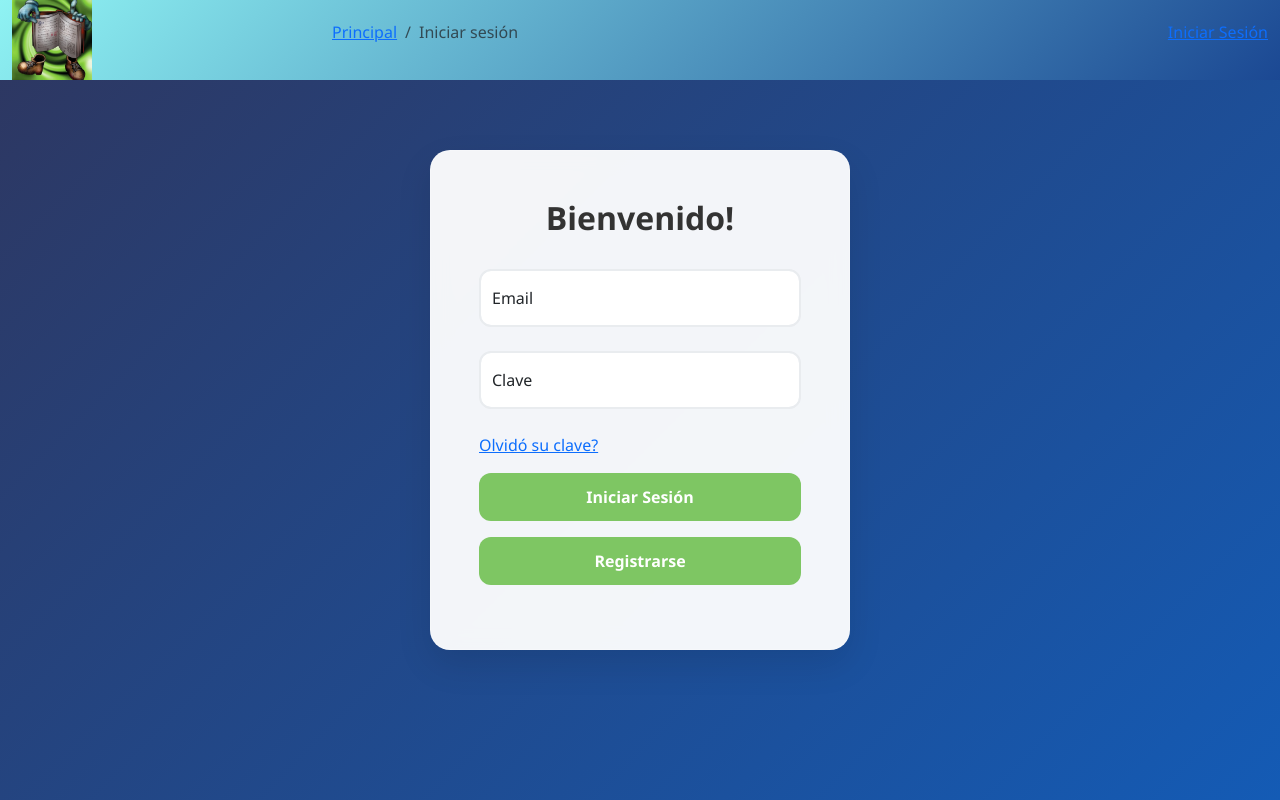
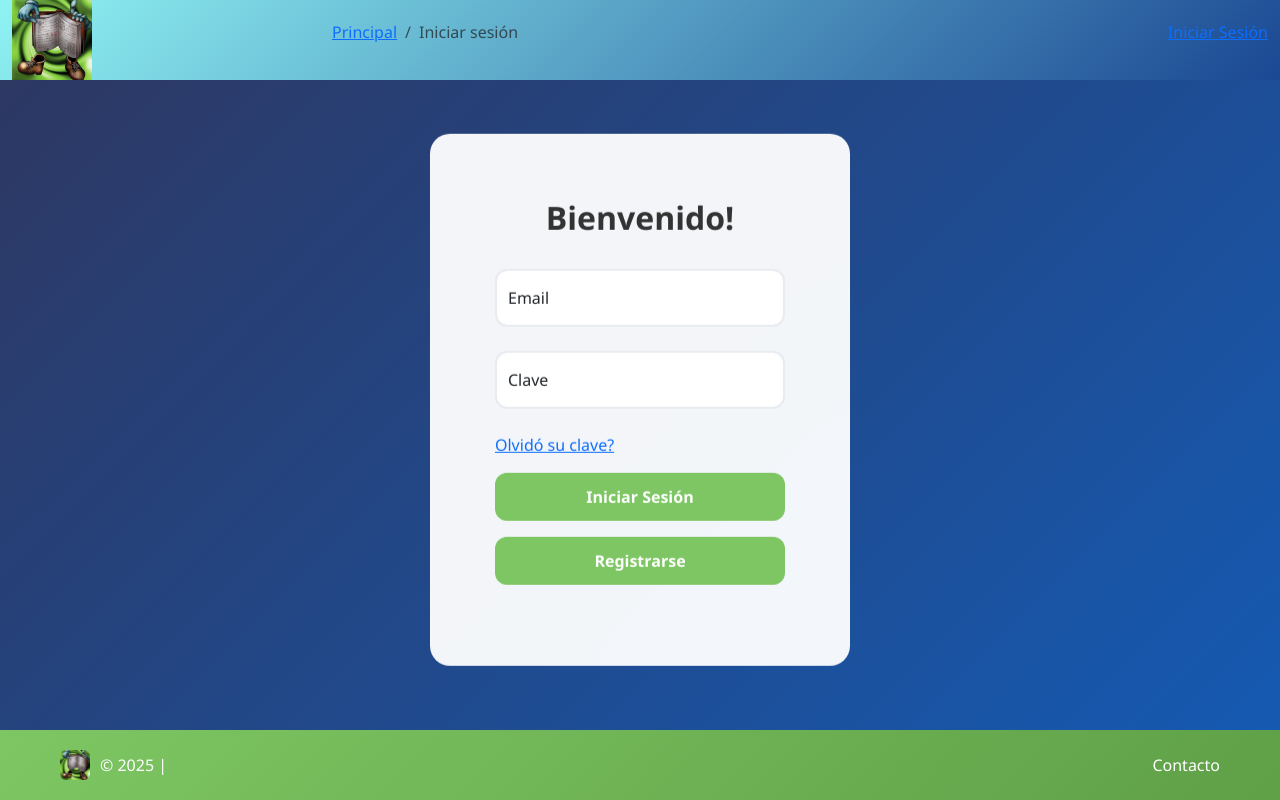
Before and after one commit to MatiasFerullo/Entornos_G04_2025, a PHP site: page /inicioSesion.php in a window 1280 px wide. Run offline with PHP 8.4, Linux system fonts and the light colour scheme; some libraries are stand-ins or nearby versions.

Commit message:
Add files via upload

```diff
--- a/TP_Integrador/estilo.css
+++ b/TP_Integrador/estilo.css
@@ -22,24 +22,102 @@
     top: 0;
     left: 0;
     right: 0;
-    z-index: 1000;
+    grid-row: 1
+}
+
+.container { display: grid; grid-template-rows: auto 1fr auto;}
+body { grid-row: 2 }
+.footer {grid-row: 3 }
+
+/* Footer*/
+.footer {
+    position: absolute;
+    bottom: 0;
+    background: linear-gradient(135deg, #7ec663 0%, #5fa047 100%);
+    color: white;
+    text-align: center;
+    padding: 20px 0;
+}
+
+.footer-content {
+    max-width: 1200px;
+    margin: 0 auto;
+    display: flex;
+    justify-content: space-between;
+    align-items: center;
+    flex-wrap: wrap;
+    padding: 0 20px;
+}
+
+.footer-links {
+    display: flex;
+    gap: 20px;
+}
+
+.footer-links a {
+    color: white;
+    text-decoration: none;
+    transition: opacity 0.3s;
+}
+
+.footer-links a:hover {
+    opacity: 0.8;
+}
+
+.footer-logo {
+    display: flex;
+    align-items: center;
+}
+
+.footer-logo img {
+    width: 30px;
+    height: 30px;
+    margin-right: 10px;
+    border-radius: 6px;
+}
+
+.alert {
+    position: fixed;
+    top: 0;
+    left: 0;
+    right: 0;
+    z-index: 1001;
+    margin: 0 !important;
+    border-radius: 0 !important;
+}
+
+body:has(.alert) {
+    margin-top: 58px;
+}
+
+.close-btn {
+    float: right;
+    background: none;
+    border: none;
+    font-size: 18px;
+    cursor: pointer;
 }
 
 body {
+    padding-top: 100px;
     background: linear-gradient(135deg, #2e365f 0%, #145bb5 100%);
     min-height: 100vh;
-    display: flex;
-    align-items: center;
     justify-content: center;
     font-family: 'Segoe UI', Tahoma, Geneva, Verdana, sans-serif;
 }
+
+.centered-div {
+    position: absolute;
+    top: 50%;
+    left: 50%;
+    transform: translate(-50%, -50%);
+  }
 
 .login-container {
     background: rgba(255, 255, 255, 0.95);
     backdrop-filter: blur(10px);
     border-radius: 20px;
-    box-shadow: 0 15px 35px rgba(0, 0, 0, 0.1);
-    padding: 3rem;
+    padding: 4rem;
     width: 100%;
     max-width: 420px;
     border: 1px solid rgba(255, 255, 255, 0.2);
@@ -85,9 +163,18 @@ body {
     margin-bottom: 1rem;
 }
 
+.inic-ses{
+    color: #7ec663;
+
+}
+
+.inic-ses:hover{
+    color: white;
+}
+
 .btn-login:hover {
-    background-color: #6db54a; /* slightly darker green */
-    color: white; /* ensure text stays white */
+    background-color: #6db54a;
+    color: white;
 }
 
 @media (max-width: 767.98px) {
--- /dev/null
+++ b/TP_Integrador/footer.php
@@ -0,0 +1,22 @@
+<!DOCTYPE html>
+<head>
+    <link href="https://cdn.jsdelivr.net/npm/bootstrap@5.3.5/dist/css/bootstrap.min.css" rel="stylesheet" integrity="sha384-SgOJa3DmI69IUzQ2PVdRZhwQ+dy64/BUtbMJw1MZ8t5HZApcHrRKUc4W0kG879m7" crossorigin="anonymous">
+    <script src="https://cdn.jsdelivr.net/npm/bootstrap@5.3.5/dist/js/bootstrap.bundle.min.js" integrity="sha384-k6d4wzSIapyDyv1kpU366/PK5hCdSbCRGRCMv+eplOQJWyd1fbcAu9OCUj5zNLiq" crossorigin="anonymous"></script>
+    <link rel="stylesheet" href="estilo.css">
+</head>
+<?php
+function generateFooter() {
+    echo ' <footer class="footer col-12">
+            <div class="footer-content">
+                <div class="footer-logo">
+                    <img src="Foto_boo_koo.png" alt="Logo del sitio web" class="footer-logo-img">
+                    <span>&copy; 2025 |</span>
+                </div>
+                <nav class="footer-links">
+                    <a href="#">Contacto</a>
+                </nav>
+            </div>
+        </footer>
+    </div>';
+    }
+?>
--- a/TP_Integrador/inicioSesion.php
+++ b/TP_Integrador/inicioSesion.php
@@ -1,9 +1,69 @@
 <?php
     require 'Header.php';
     generateHeader('inicioSesion', $arbolSitio);
+    require 'Footer.php';
     require 'busquedaSQL.php';
     require 'conexion.php';
-    require 'mandarMail.php'
+    require 'mandarMail.php';
+
+    $alertMessage = '';
+    $alertType = '';
+
+    //Captura datos desde el Form anterior
+    if ($_SERVER['REQUEST_METHOD'] == 'POST' && isset($_POST['action'])) {
+        $nomUsuario = $_POST['email'];
+        $clave = $_POST['password'];
+        $action = $_POST['action'];
+
+        if ($action == 'registro') {
+            $CantUsuarios = busquedaSQL("SELECT Count(nombreUsuario) as canti FROM usuarios WHERE nombreUsuario='$nomUsuario'");
+
+            if ($CantUsuarios ['canti']!=0){
+                $alertMessage = "El Usuario ya Existe";
+                $alertType = "danger";
+            }
+            else {
+                $vSql = "INSERT INTO usuarios (nombreUsuario, claveUsuario, tipoUsuario, catCliente)
+                values ('$nomUsuario','$clave', 'Cliente', 'Inicial')";
+                mysqli_query($link, $vSql) or die (mysqli_error($link));
+                session_start();
+                $_SESSION['usuario'] = $nomUsuario;
+                $_SESSION['tipoUsuario'] = 'Cliente';
+                $_SESSION['catCliente'] = 'Inicial';
+                mandarMail('Registro Exitoso', 'No responder.', $nomUsuario);
+                header("Location: menuCliente.php");
+                exit();
+            }
+            mysqli_close($link);
+        }
+
+        if ($action == 'inicio') {
+            $CantUsuarios = busquedaSQL("SELECT Count(nombreUsuario) as canti FROM usuarios WHERE nombreUsuario='$nomUsuario' AND claveUsuario='$clave'");
+            if ($CantUsuarios ['canti']!=0){
+                $TipoUsuario = busquedaSQL("SELECT tipoUsuario FROM usuarios WHERE nombreUsuario='$nomUsuario' AND claveUsuario='$clave'");
+                session_start();
+                $_SESSION['usuario'] = $nomUsuario;
+                $_SESSION['tipoUsuario'] = $TipoUsuario['tipoUsuario'];
+                if($_SESSION['tipoUsuario'] == 'Cliente') {
+                    $catCliente = busquedaSQL("SELECT catCliente FROM usuarios WHERE nombreUsuario='$nomUsuario' AND claveUsuario='$clave'");
+                    $_SESSION['catCliente'] = $catCliente['catCliente'];
+                    header("Location: menuCliente.php");
+                    exit();
+                } else if ($_SESSION['tipoUsuario'] == 'Dueño'){
+                    header("Location: menuDueno.php");
+                    exit();
+                } else if ($_SESSION['tipoUsuario'] == 'Admin'){
+                    header("Location: menuAdmin.php");
+                    exit();
+                }
+            }
+            else {
+                $alertMessage = "El Usuario o la Clave son Incorrectos. Considere Registrarse.";
+                $alertType = "danger";
+            }
+            mysqli_close($link);
+        }
+    }
 ?>
 <!DOCTYPE html>
 <html lang="es">
@@ -16,8 +76,13 @@
     <link rel="stylesheet" href="estilo.css">
 </head>
 <body>
-    <div class="login-wrapper">
-        <div class="login-container">
+    <?php if ($alertMessage): ?>
+        <div class="alert alert-<?php echo $alertType; ?> alert-dismissible fade show" role="alert" style="margin: 0; border-radius: 0;">
+            <?php echo $alertMessage; ?>
+            <button type="button" class="btn-close" data-bs-dismiss="alert" aria-label="Close"></button>
+        </div>
+    <?php endif; ?>
+        <div class="login-container centered-div">
             <div class="login-header">
                 <h2>Bienvenido!</h2>
             </div>
@@ -43,56 +108,6 @@
                 <button type="submit" name="action" value="registro" class="btn btn-login">Registrarse</button>
             </form>
         </div>
+        <?php generateFooter(); ?>
 </body>
-<?php
-//Captura datos desde el Form anterior
-if ($_SERVER['REQUEST_METHOD'] == 'POST' && isset($_POST['action'])) {
-    $nomUsuario = $_POST['email'];
-    $clave = $_POST['password'];
-    $action = $_POST['action'];
-
-    if ($action == 'registro') {
-        $CantUsuarios = busquedaSQL("SELECT Count(nombreUsuario) as canti FROM usuarios WHERE nombreUsuario='$nomUsuario'");
-
-        if ($CantUsuarios ['canti']!=0){
-            echo ("El Usuario ya Existe<br>");
-        }
-        else {
-            $vSql = "INSERT INTO usuarios (nombreUsuario, claveUsuario, tipoUsuario, catCliente)
-            values ('$nomUsuario','$clave', 'Cliente', 'Inicial')";
-            mysqli_query($link, $vSql) or die (mysqli_error($link));
-            $_SESSION['usuario'] = $nomUsuario;
-            $_SESSION['tipoUsuario'] = 'Cliente';
-            $_SESSION['catCliente'] = 'Inicial';
-            mandarMail('Registro Exitoso', 'No responder.', $nomUsuario);
-            header("Location: menuCliente.php");
-
-        }
-        mysqli_close($link);
-    }
-
-    if ($action == 'inicio') {
-        $CantUsuarios = busquedaSQL("SELECT Count(nombreUsuario) as canti FROM usuarios WHERE nombreUsuario='$nomUsuario' AND claveUsuario='$clave'");
-        if ($CantUsuarios ['canti']!=0){
-            $TipoUsuario = busquedaSQL("SELECT tipoUsuario FROM usuarios WHERE nombreUsuario='$nomUsuario' AND claveUsuario='$clave'");
-            session_start();
-            $_SESSION['usuario'] = $nomUsuario;
-            $_SESSION['tipoUsuario'] = $TipoUsuario['tipoUsuario'];
-            if($_SESSION['tipoUsuario'] == 'Cliente') {
-                $catCliente = busquedaSQL("SELECT catCliente FROM usuarios WHERE nombreUsuario='$nomUsuario' AND claveUsuario='$clave'");
-                $_SESSION['catCliente'] = $catCliente['catCliente'];
-                header("Location: menuCliente.php");
-            } else if ($_SESSION['tipoUsuario'] == 'Dueño'){
-                header("Location: menuDueno.php");
-            } else if ($_SESSION['tipoUsuario'] == 'Admin'){
-                header("Location: menuAdmin.php");
-            }
-        }
-        else {
-            echo ("El Usuario o la Clave son Incorrectos. Considere Registrarse. <br>");
-        }
-        mysqli_close($link);
-    }
-}
-?>
 </html>
```
